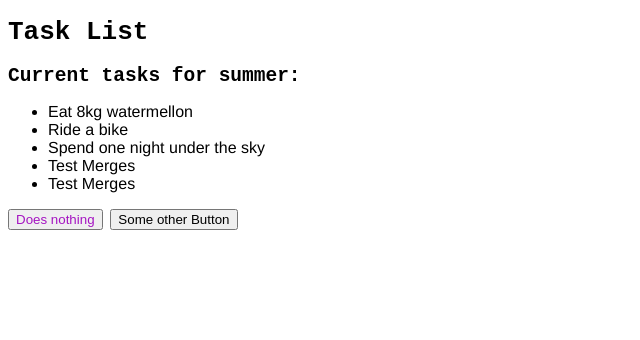
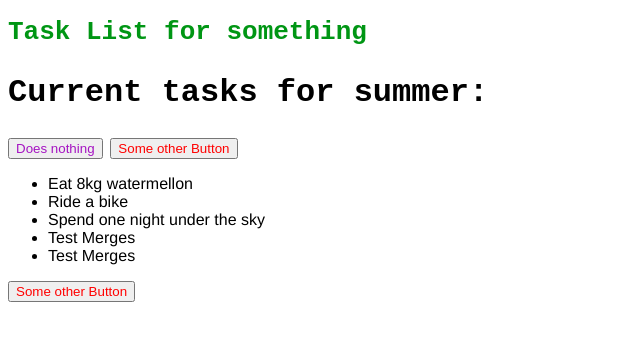
Before and after one commit to ViktoriyaVitova/congenial-dollop, a plain HTML site: page index.html in a window 1280 px wide. Shown: the whole page, without its empty margins (0-640 px from the left). Drawn offline with Linux system fonts and the light colour scheme.

Commit message:
refactor: list view items

```diff
--- a/index.html
+++ b/index.html
@@ -3,13 +3,16 @@
   <head>
     <meta charset="UTF-8" />
     <meta http-equiv="X-UA-Compatible" content="IE=edge" />
-    <meta name="viewport" content="width=device-width, initial-scale=1.0" />
+    <meta name="viewport" content="width=device-width, initial-scale=2.0" />
     <title>Document</title>
     <link rel="stylesheet" href="main.css" />
   </head>
   <body>
-    <h1>Task List</h1>
+    <h1>Task List for something</h1>
     <h2 id="msg">Current tasks for summer:</h2>
+
+    <button class="btn">Does nothing</button>
+    <button class="btn-alert">Some other Button</button>
     <ul class="list">
       <li class="list">Eat 8kg watermellon</li>
       <li class="list">Ride a bike</li>
@@ -17,7 +20,6 @@
       <li>Test Merges</li>
       <li>Test Merges</li>
     </ul>
-    <button class="btn">Does nothing</button>
     <button class="btn-alert">Some other Button</button>
   </body>
 </html>
--- a/main.css
+++ b/main.css
@@ -6,6 +6,17 @@ ul {
     font-family: helvetica;
 }
 
+h2 {
+    font-size: 2rem;
+}
+
+h1 {
+    color: #009614;
+}
+
 .btn {
     color: #a514c2;
 }
+.btn-alert {
+    color: red;
+}
```
